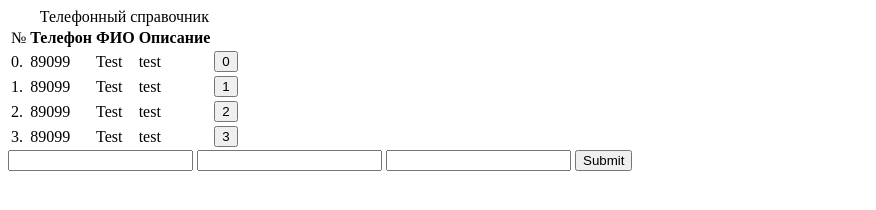
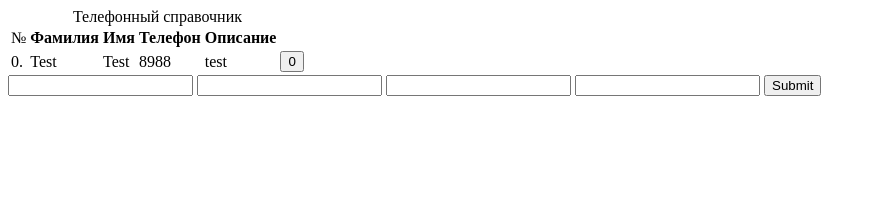
Before and after one commit to ArhiTegio/GB-Python-BasicNew, a plain HTML site: page Lesson_7/Views/index.html in a window 1280 px wide. Shown: the whole page, without its empty margins (0-876 px from the left). Drawn offline with Linux system fonts and the light colour scheme.

Commit message:
Добавлено изменение в таблицу

```diff
--- a/Lesson_7/Data/phones.csv
+++ b/Lesson_7/Data/phones.csv
@@ -1,4 +1 @@
-89099;Test;test
-89099;Test;test
-89099;Test;test
-89099;Test;test
+Test;Test;8988;test
--- a/Lesson_7/Views/index.html
+++ b/Lesson_7/Views/index.html
@@ -5,19 +5,11 @@
     <title>Основное меню</title>
   </head>
   <body><table><caption>Телефонный справочник</caption><tr>
-<td>№</td><th>Телефон</th><th>ФИО</th><th>Описание</th>
+<td>№</td><th>Фамилия</th><th>Имя</th><th>Телефон</th><th>Описание</th>
 </tr><tr>
-<td>0.</td><td>89099</td><td>Test</td><td>test
-</td><td><form method="post" action="/delete"><input type="submit" name="idx" value="0"></form></td>
-</tr><tr>
-<td>1.</td><td>89099</td><td>Test</td><td>test
-</td><td><form method="post" action="/delete"><input type="submit" name="idx" value="1"></form></td>
-</tr><tr>
-<td>2.</td><td>89099</td><td>Test</td><td>test
-</td><td><form method="post" action="/delete"><input type="submit" name="idx" value="2"></form></td>
-</tr><tr>
-<td>3.</td><td>89099</td><td>Test</td><td>test</td><td><form method="post" action="/delete"><input type="submit" name="idx" value="3"></form></td>
+<td>0.</td><td>Test</td><td>Test</td><td>8988</td><td>test</td><td><form method="post" action="/delete"><input type="submit" name="idx" value="0"></form></td>
 </tr></table>  </body>
 </html><form method="post" action="/add"><input type="text" name="val_0" value=""/>
 <input type="text" name="val_1" value=""/>
-<input type="text" name="val_2" value=""/>    <input type="submit"></form>
+<input type="text" name="val_2" value=""/>
+<input type="text" name="val_3" value=""/>    <input type="submit"></form>
```
Also changed, not shown: 1 other file.
